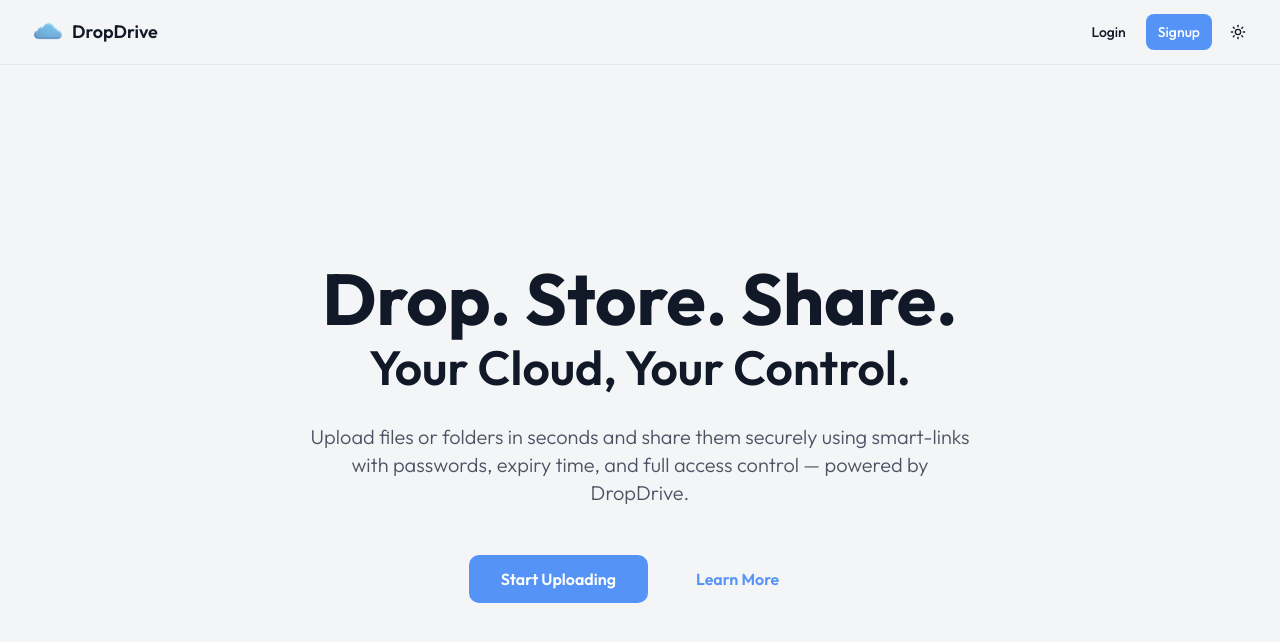
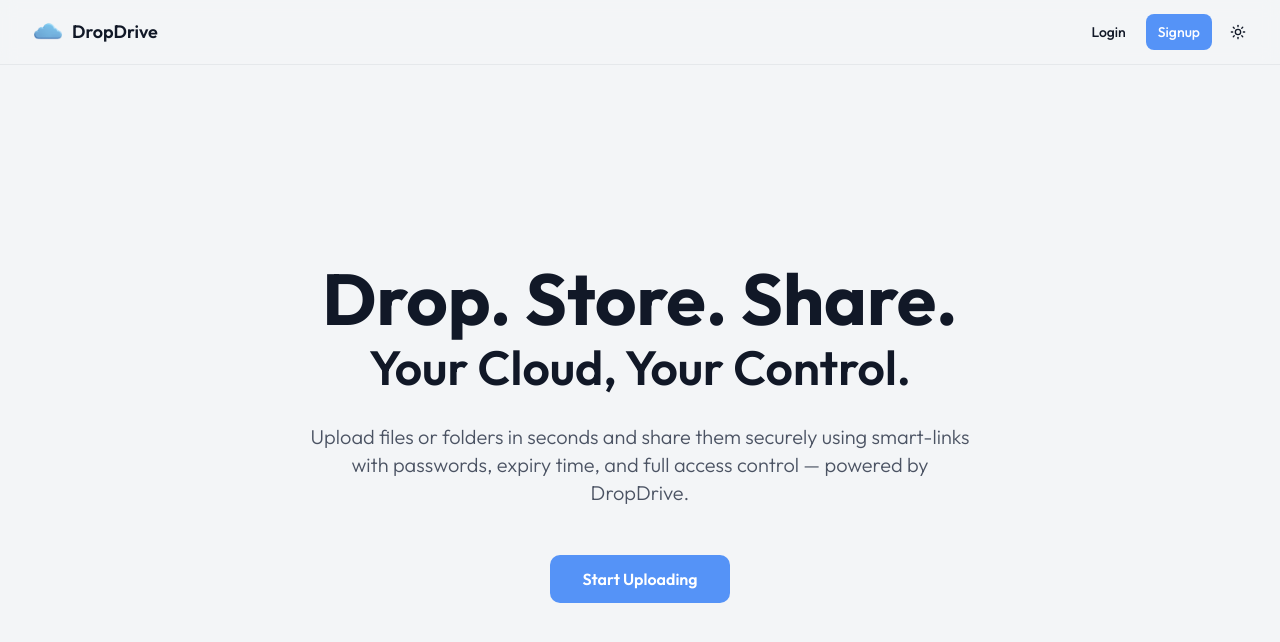
Before and after one commit to Vikas0262/DropDrive, a Next.js app: page / in a window 1280 px wide. Shown: the top 642 px of the page. Built offline with nearby package versions, Linux system fonts and the light colour scheme; no server answers.

Commit message:
fix: comment out unused "Learn More" button in LandingPage component

```diff
--- a/components/landing-page.tsx
+++ b/components/landing-page.tsx
@@ -34,11 +34,11 @@ export function LandingPage() {
                 Start Uploading
               </Button>
             </Link>
-            <a href="#features">
+            {/* <a href="#features">
               <Button size="lg" variant="ghost" className="text-primary hover:text-accent-hover px-8 py-6 text-base font-semibold w-full sm:w-auto">
                 Learn More
               </Button>
-            </a>
+            </a> */}
           </div>
         </div>
       </section>
```
